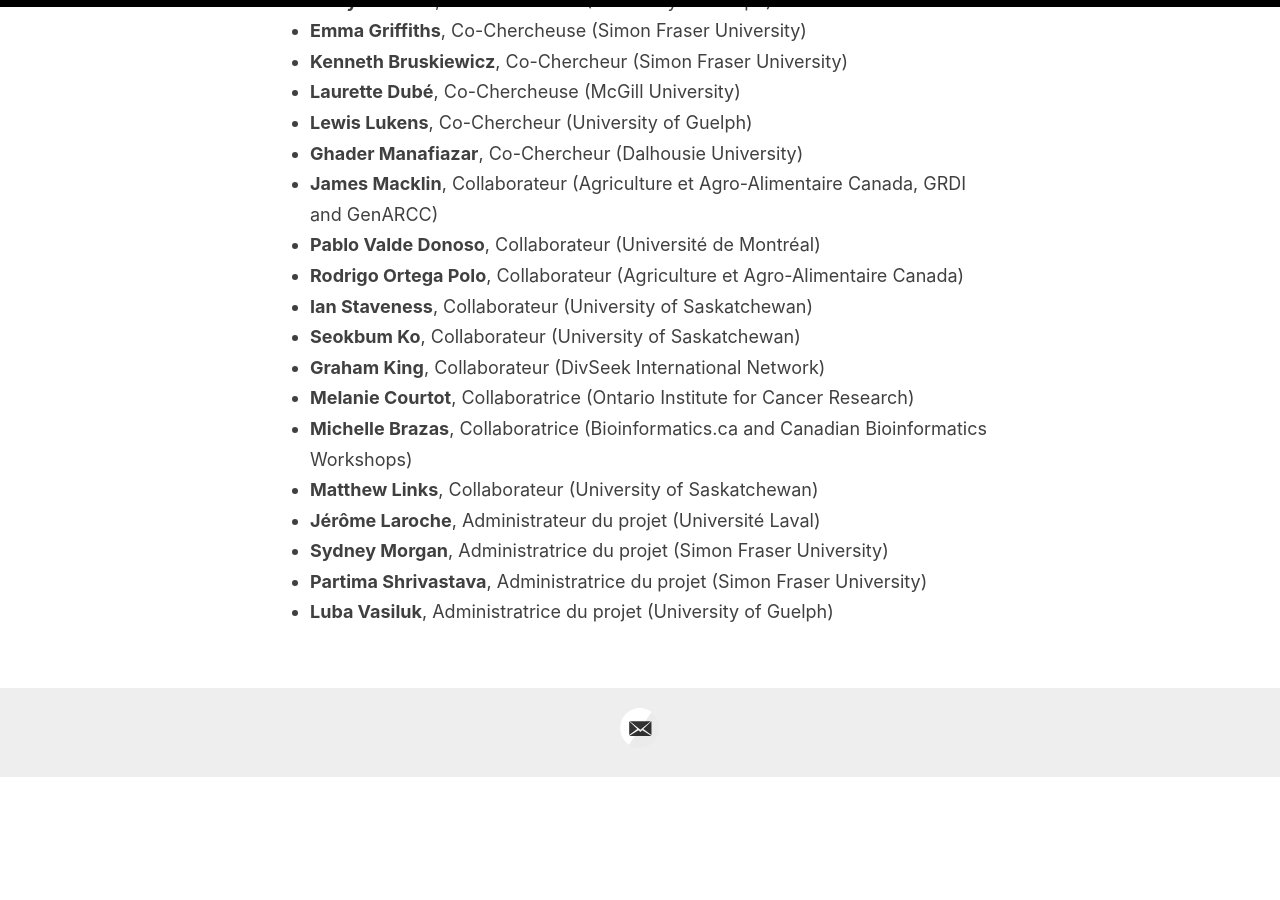
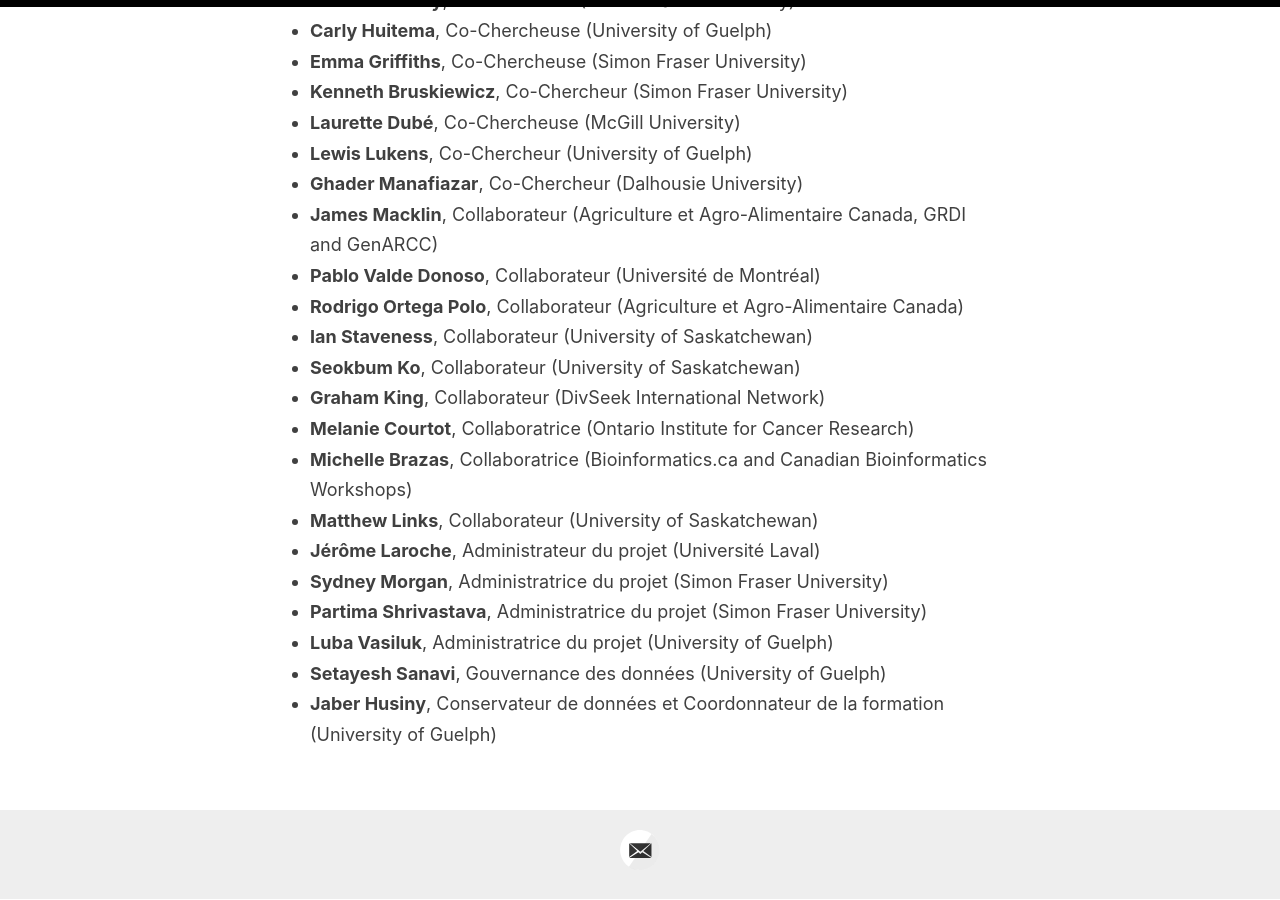
Before and after one commit to ClimateSmartAg/ClimateSmartAg-website-fr, a Jekyll site: the page built from _pages/team.md, in a window 1280 px wide and 900 px high, scrolled down 1210 px. Built offline with Jekyll 4.4.1, drawn with Linux system fonts in a browser that asks for light colours; before the commit the page ends 1988 px from its top, so only the background shows below that; some of the changed text lies outside the part shown.

Commit message:
Update team.md
Added Chelsea Platzke, Seti Sanavi and Jaber Husiny to teams in French

```diff
--- a/_pages/team.md
+++ b/_pages/team.md
@@ -52,3 +53,5 @@
 - **Sydney Morgan**, Administratrice du projet  (Simon Fraser University)
 - **Partima Shrivastava**, Administratrice du projet (Simon Fraser University)
 - **Luba Vasiluk**, Administratrice du projet  (University of Guelph)
+- **Setayesh Sanavi**, Gouvernance des données (University of Guelph)
+- **Jaber Husiny**, Conservateur de données et Coordonnateur de la formation (University of Guelph)
```
Also changed, not shown: other parts of _pages/team.md (+1 -0 lines).
